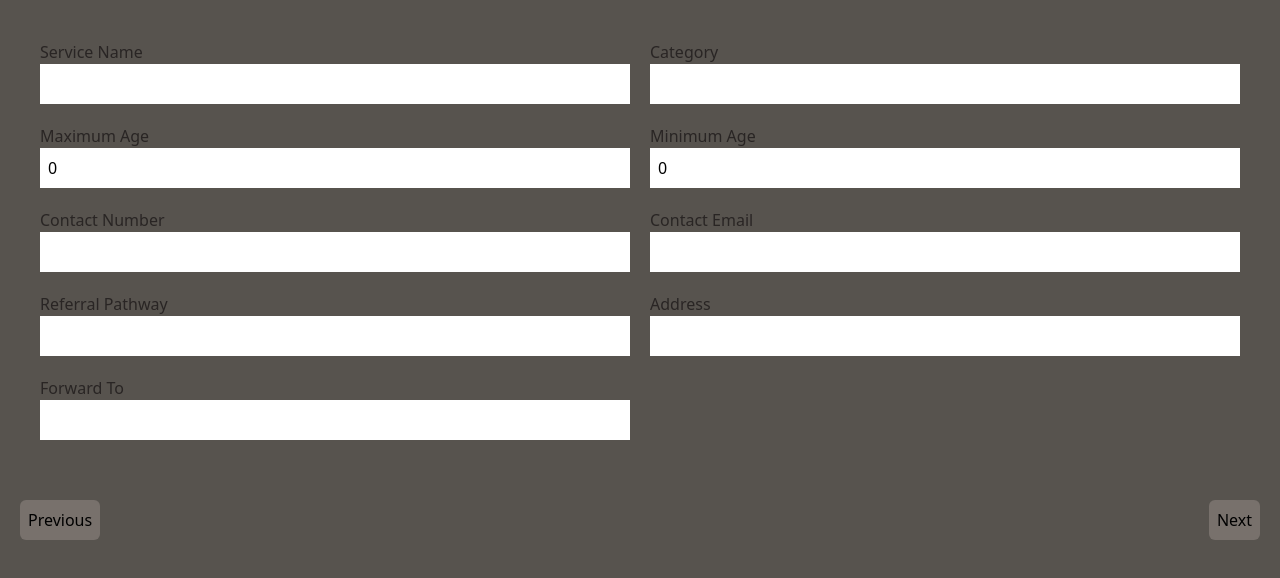
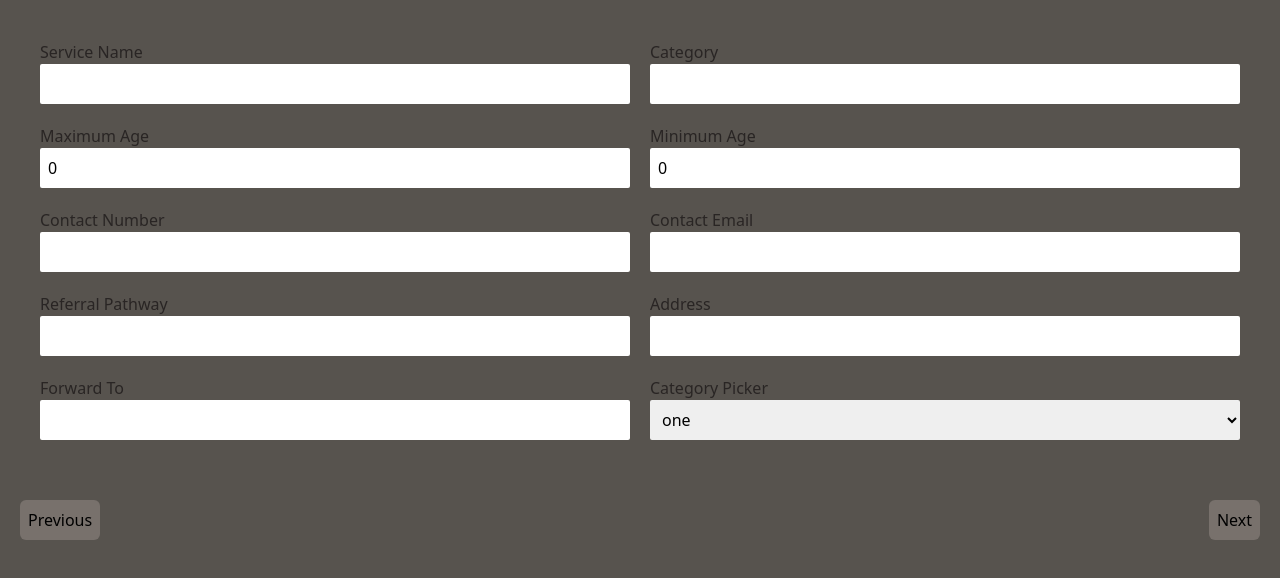
Before and after one commit to joshD90/social2, a React (Vite) app in the folder client/: page /create/service in a window 1280 px wide. Shown: the top 578 px of the page. Built offline with nearby package versions, Linux system fonts and the light colour scheme.

Commit message:
adding in select input for service form

```diff
--- a/client/src/components/serviceForm/BaseServiceForm.tsx
+++ b/client/src/components/serviceForm/BaseServiceForm.tsx
@@ -1,10 +1,13 @@
 import { FC } from "react";
 import PrimitiveInput from "../../microcomponents/inputs/PrimitiveInput";
 import { TIterableService } from "../../types/serviceTypes/Service";
+import SelectPrimitiveInput from "../../microcomponents/inputs/SelectPrimitiveInput";
 
 type Props = {
   formState: TIterableService;
-  updatePrimitiveField: (e: React.ChangeEvent<HTMLInputElement>) => void;
+  updatePrimitiveField: (
+    e: React.ChangeEvent<HTMLInputElement | HTMLSelectElement>
+  ) => void;
 };
 
 const BaseServiceForm: FC<Props> = ({ formState, updatePrimitiveField }) => {
@@ -73,6 +76,12 @@ const BaseServiceForm: FC<Props> = ({ formState, updatePrimitiveField }) => {
         updateField={updatePrimitiveField}
         value={formState.forwardTo as string}
       />
+      <SelectPrimitiveInput
+        name="categoryPicker"
+        label="Category Picker"
+        updateField={updatePrimitiveField}
+        optionArray={["one", "two", "three"]}
+      />
     </div>
   );
 };
--- a/client/src/hooks/useServiceForm.ts
+++ b/client/src/hooks/useServiceForm.ts
@@ -5,7 +5,9 @@ import { ISubServiceCategory } from "../types/serviceTypes/SubServiceCategories"
 const useForm = <T extends TIterableService>(initialState: T) => {
   const [formState, setFormState] = useState<T>(initialState);
 
-  const updatePrimitiveField = (e: React.ChangeEvent<HTMLInputElement>) => {
+  const updatePrimitiveField = (
+    e: React.ChangeEvent<HTMLInputElement | HTMLSelectElement>
+  ) => {
     setFormState((prev) => ({ ...prev, [e.target.name]: e.target.value }));
   };
 
--- a/client/src/microcomponents/inputs/PrimitiveInput.tsx
+++ b/client/src/microcomponents/inputs/PrimitiveInput.tsx
@@ -23,7 +23,7 @@ const PrimitiveInput: FC<Props> = ({
       <input
         type={type}
         name={name}
-        className="p-2 w-full"
+        className="p-2 w-full rounded-sm"
         onChange={(e) => updateField(e)}
         value={
           value
--- /dev/null
+++ b/client/src/microcomponents/inputs/SelectPrimitiveInput.tsx
@@ -0,0 +1,36 @@
+import { FC } from "react";
+
+type Props = {
+  optionArray: (string | number)[];
+  label: string;
+  name: string;
+  updateField: (e: React.ChangeEvent<HTMLSelectElement>) => void;
+};
+
+const SelectPrimitiveInput: FC<Props> = ({
+  optionArray,
+  name,
+  label,
+  updateField,
+}) => {
+  return (
+    <div className="flex flex-col">
+      <label htmlFor={name} className="text-stone-800">
+        {label}
+      </label>
+      <select
+        name={name}
+        onChange={updateField}
+        className="p-2 border-none rounded-sm"
+      >
+        {optionArray.map((opt, index) => (
+          <option key={index} value={opt}>
+            {opt}
+          </option>
+        ))}
+      </select>
+    </div>
+  );
+};
+
+export default SelectPrimitiveInput;
```
Also changed, not shown: 1 other file (tests, documents, lock files or other folders).
